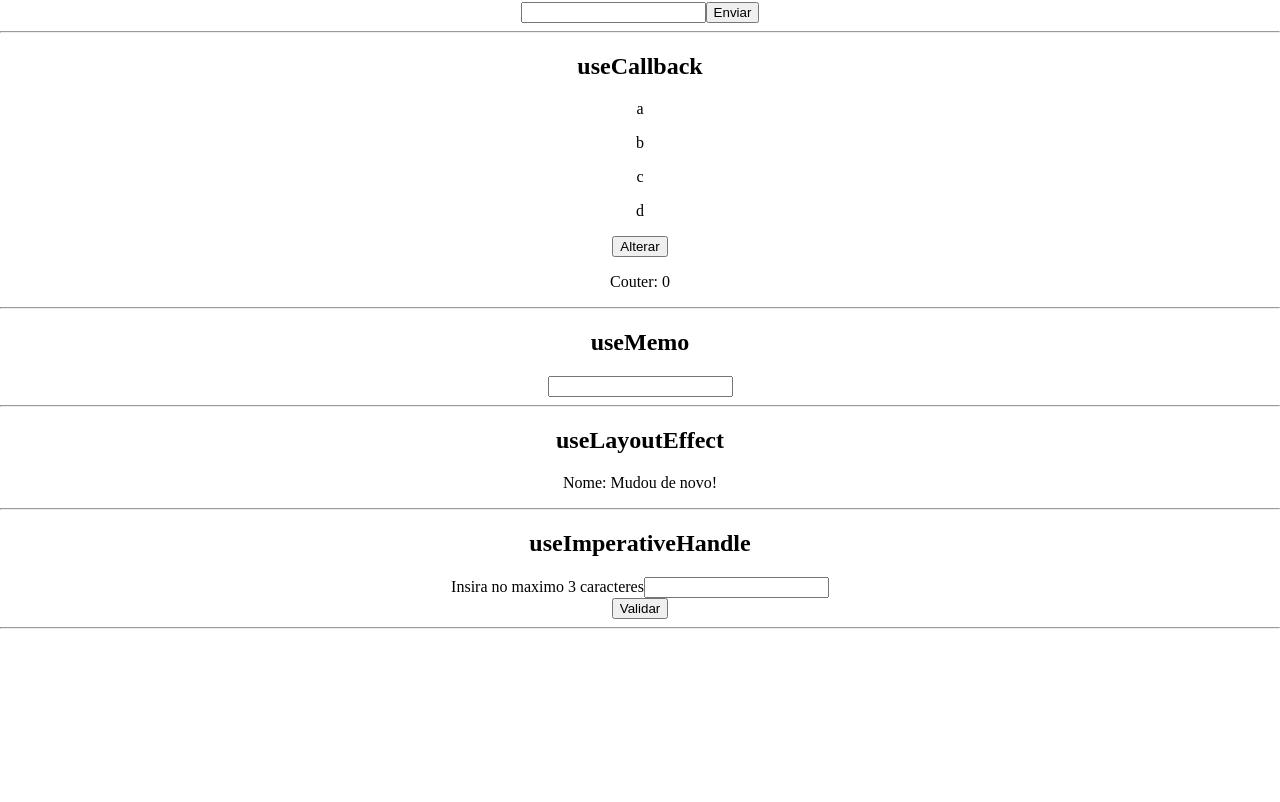
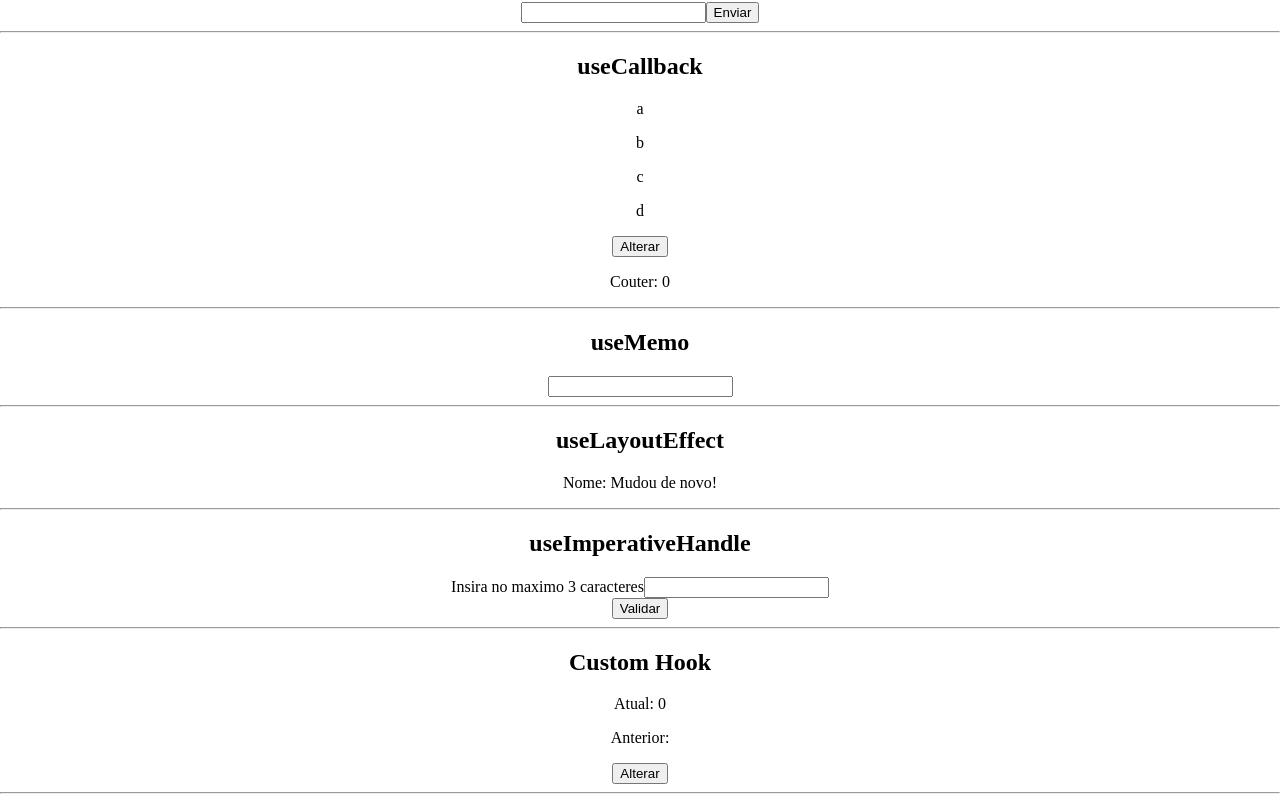
Before and after one commit to Alessandro021/hooks-react, a React (Vite) app: page / in a window 1280 px wide. Shown: the part 1162-1964 px from the top of the page. Before the commit the page ends 1799 px from the top, so only its background shows below. Built offline with nearby package versions, Linux system fonts and the light colour scheme.

Commit message:
Custom Hook

```diff
--- /dev/null
+++ b/src/components/HookUseState/HookCustom.jsx
@@ -0,0 +1,18 @@
+import { useState } from "react";
+import { usePrevious } from "../../hooks/usePrevious/usePrevious";
+
+const HookCustom = () => {
+    const [number, setNumber] = useState(0)
+    const previousValue = usePrevious(number)
+    return (
+        <div>
+            <h2>Custom Hook</h2>
+            <p>Atual: {number}</p>
+            <p>Anterior: {previousValue}</p>
+            <button onClick={() => setNumber(anterior => anterior + 1)}>Alterar</button>
+            <hr />
+        </div>
+    )
+}
+
+export default HookCustom;
--- /dev/null
+++ b/src/hooks/usePrevious/usePrevious.js
@@ -0,0 +1,11 @@
+import { useEffect, useRef} from "react";
+
+export const usePrevious = (value) => {
+    const ref = useRef()
+
+    useEffect(()=> {
+        ref.current = value
+    })
+
+    return ref.current
+}
--- a/src/pages/Home/Home.jsx
+++ b/src/pages/Home/Home.jsx
@@ -11,6 +11,7 @@ import HookUseCallback from "../../components/HookUseState/HookUseCallback";
 import HookUseMemo from "../../components/HookUseState/HookUseMemo";
 import HookUselayoutEffect from "../../components/HookUseState/HookUseLayoutEffect";
 import HookUseImperativeHandle from "../../components/HookUseState/HookUseImperativeHandle";
+import HookCustom from "../../components/HookUseState/HookCustom";
 
 const Home = () => {
     const {contextValue} = useContext(SomeContext)
@@ -31,6 +32,7 @@ const Home = () => {
             <HookUseMemo />
             <HookUselayoutEffect />
             <HookUseImperativeHandle />
+            <HookCustom />
         </div>
     )
 }
```
